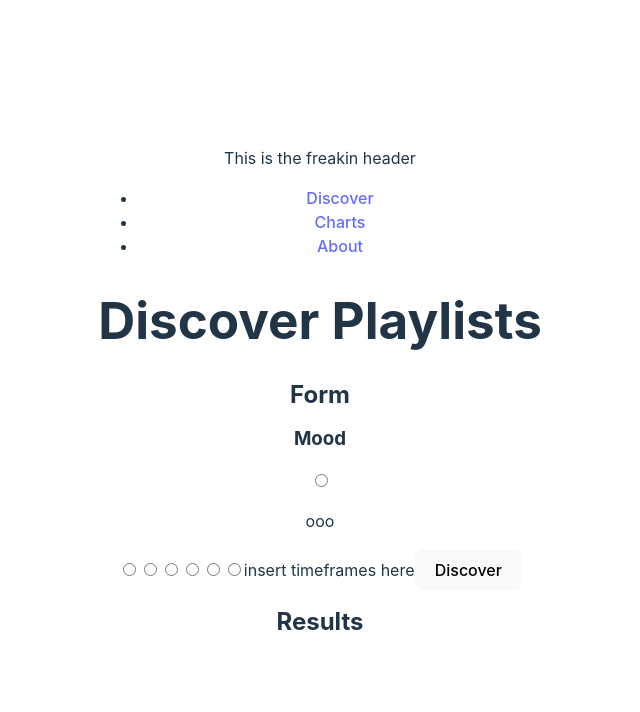
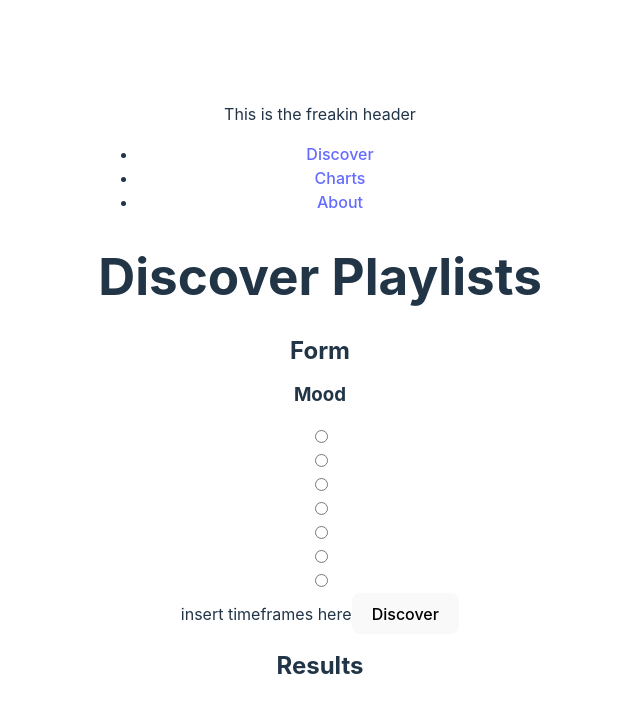
Before and after one commit to emwong101/spotify-ML-clone, a React (Vite) app in the folder client/: page /discover in a window 1280 px wide. Shown: the top 712 px of the page, without its empty margins (320-960 px from the left). Built offline with nearby package versions, Linux system fonts and the light colour scheme; no server answers.

Commit message:
completed mood params and built mood input component

```diff
--- /dev/null
+++ b/client/src/Components/moodInputs/MoodInputs.jsx
@@ -0,0 +1,29 @@
+import React from "react";
+
+function MoodInputs({ moodSelection, type }) {
+  const moods = {
+    happy: "min_danceability=0.55&min_energy=0.6&min_tempo=76&min_valence=0.6",
+    sad: "max_danceability=0.5&max_energy=0.7&max_valence=0.55",
+    focus: "min_acousticness=0.7&min_instrumentalness=0.85&max_speechiness=0.2",
+    chill:
+      "min_acousticness=0.45&max_danceability=0.4&max_energy=0.3&max_speechiness=0.3",
+    instrumental:
+      "min_acousticness=0.65&max_energy=0.25&min_instrumentalness=0.75&max_speechiness=0.05",
+    workout: "min_danceability=0.75&min_energy=0.8&min_tempo=115",
+    random: "",
+  };
+
+  return (
+    <div>
+      <input
+        type="radio"
+        name="mood"
+        id={type}
+        value={moods[type]}
+        onClick={moodSelection}
+      />
+    </div>
+  );
+}
+
+export default MoodInputs;
--- a/client/src/Pages/Discover/Discover.jsx
+++ b/client/src/Pages/Discover/Discover.jsx
@@ -1,27 +1,18 @@
 import React, { useState, useEffect } from "react";
 import axios from "axios";
+import MoodInputs from "../../components/moodInputs/MoodInputs";
 
 function Discover() {
   const BASE_URL = import.meta.env.VITE_BASE_URL;
   const TOKEN = import.meta.env.VITE_TOKEN;
 
   const authConfig = `Bearer ${TOKEN}`;
-  console.log(authConfig);
 
-  const [mood, setMood] = useState("");
-
-  const moods = {
-    happy: "&min_danceability=0.55&min_energy=0.6&min_tempo=76&min_valence=0.6",
-    sad: "&max_danceability=0.5&max_energy=0.7&max_valence=0.55",
-    focus: "",
-    chill: "",
-    instrumental: "",
-    workout: "",
-    random: "",
-  };
+  const [mood, setMood] = useState();
 
   const submit = (e) => {
     e.preventDefault();
+    console.log(e.target.mood.value);
   };
 
   const moodSelection = (e) => {
@@ -29,18 +20,19 @@ function Discover() {
   };
 
   const getRecommendations = async (e) => {
-    try {
-      const { data } = await axios.get(
-        `${BASE_URL}recommendations?limit=5&seed_artists=6aaMZ3fcfLv4tEbmY7bjRM&min_danceability=0.55&min_energy=0.6&min_tempo=76&min_valence=0.6`,
-        {
-          headers: { Authorization: authConfig },
-        }
-      );
-      console.log(data);
-      console.log(e.target);
-    } catch {
-      console.log("Error");
-    }
+    // try {
+    //   const { data } = await axios.get(
+    //     `${BASE_URL}recommendations?limit=5&seed_artists=6aaMZ3fcfLv4tEbmY7bjRM&${mood}`,
+    //     {
+    //       headers: { Authorization: authConfig },
+    //     }
+    //   );
+    //   console.log(data);
+    //   console.log(e.target);
+    // } catch {
+    //   console.log("Error");
+    // }
+    console.log(mood);
   };
 
   return (
@@ -51,14 +43,37 @@ function Discover() {
         <form id="discover" action="" onSubmit={submit}>
           <label htmlFor="discover">
             <h3>Mood</h3>
-            <input type="radio" name="mood" id="happy" />
-            <p>ooo</p>
-            <input type="radio" name="mood" id="sad" />
-            <input type="radio" name="mood" id="focus" />
-            <input type="radio" name="mood" id="chill" />
-            <input type="radio" name="mood" id="instrumental" />
-            <input type="radio" name="mood" id="workout" />
-            <input type="radio" name="mood" id="random" />
+            <MoodInputs
+              moodSelection={moodSelection}
+              type="happy"
+              mood={mood}
+            />
+            <MoodInputs moodSelection={moodSelection} type="sad" mood={mood} />
+            <MoodInputs
+              moodSelection={moodSelection}
+              type="focus"
+              mood={mood}
+            />
+            <MoodInputs
+              moodSelection={moodSelection}
+              type="chill"
+              mood={mood}
+            />
+            <MoodInputs
+              moodSelection={moodSelection}
+              type="instrumental"
+              mood={mood}
+            />
+            <MoodInputs
+              moodSelection={moodSelection}
+              type="workout"
+              mood={mood}
+            />
+            <MoodInputs
+              moodSelection={moodSelection}
+              type="random"
+              mood={mood}
+            />
           </label>
           <label htmlFor="timeframe">insert timeframes here</label>
           <button onClick={getRecommendations}>Discover</button>
```
